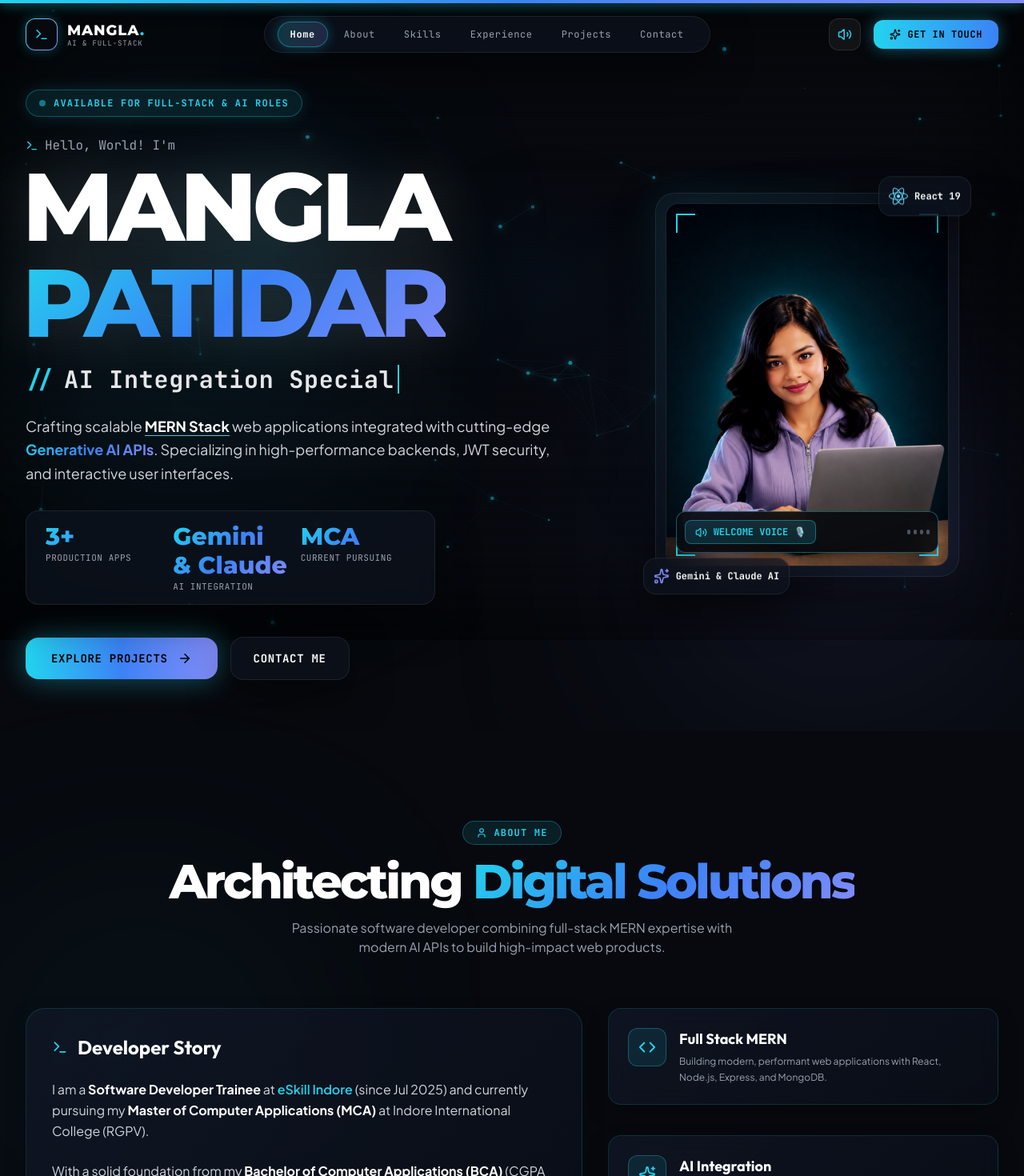
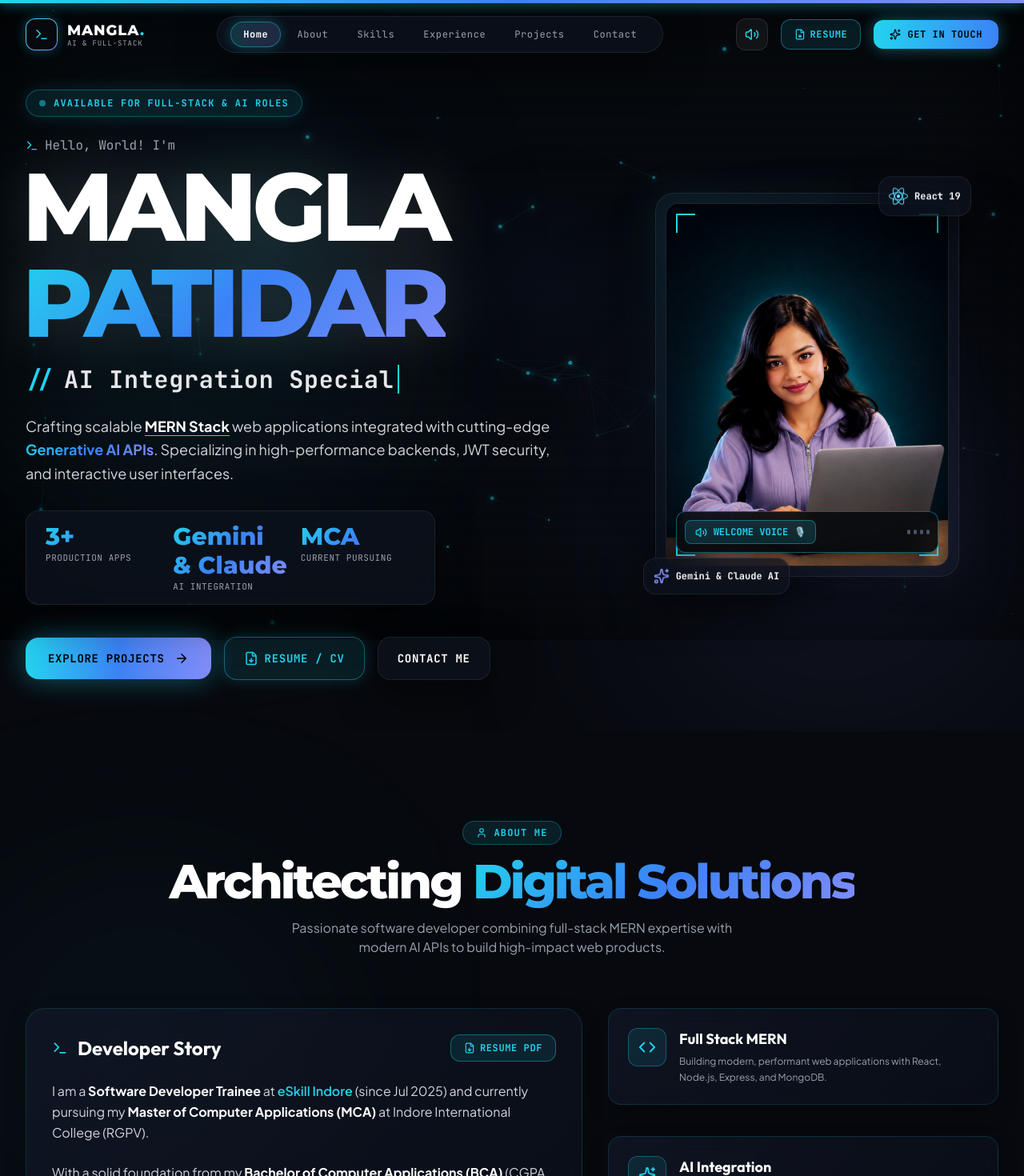
Before and after one commit to manglapatidar/Moni-Portfolio, a React (Vite) app: page / in a window 1280 px wide. Shown: the top 1470 px of the page at 80% size. Built offline with nearby package versions, Linux system fonts and the light colour scheme.

Commit message:
Add Download Resume PDF options in Hero CTAs, Navbar, and About section

```diff
--- a/src/components/About.jsx
+++ b/src/components/About.jsx
@@ -1,6 +1,6 @@
 import React from 'react';
 import { motion } from 'framer-motion';
-import { User, GraduationCap, Briefcase, Award, Sparkles, Terminal, Code, Cpu, ShieldCheck } from 'lucide-react';
+import { User, GraduationCap, Briefcase, Award, Sparkles, Terminal, Code, Cpu, ShieldCheck, FileDown } from 'lucide-react';
 import { sound } from '../utils/SoundEngine';
 
 const highlights = [
@@ -58,9 +58,24 @@ const About = () => {
             className="lg:col-span-7 glass-card rounded-3xl p-8 border border-white/10 flex flex-col justify-between"
           >
             <div>
-              <div className="flex items-center space-x-3 mb-6">
-                <Terminal size={20} className="text-[var(--color-cyan-accent)]" />
-                <h3 className="font-heading text-2xl font-bold text-white">Developer Story</h3>
+              <div className="flex items-center justify-between mb-6">
+                <div className="flex items-center space-x-3">
+                  <Terminal size={20} className="text-[var(--color-cyan-accent)]" />
+                  <h3 className="font-heading text-2xl font-bold text-white">Developer Story</h3>
+                </div>
+
+                <a
+                  href="/resume.pdf"
+                  download="Mangla_Patidar_Resume.pdf"
+                  target="_blank"
+                  rel="noreferrer"
+                  onMouseEnter={() => sound.playHover()}
+                  onClick={() => sound.playClick()}
+                  className="flex items-center space-x-1.5 px-4 py-2 rounded-xl border border-[var(--color-cyan-accent)]/40 bg-[var(--color-cyan-accent)]/10 text-[var(--color-cyan-accent)] font-mono text-xs font-bold uppercase tracking-wider hover:bg-[var(--color-cyan-accent)] hover:text-black transition-all interactive"
+                >
+                  <FileDown size={14} />
+                  <span>Resume PDF</span>
+                </a>
               </div>
 
               <p className="text-gray-300 text-base leading-relaxed mb-6 font-sans">
--- a/src/components/Hero.jsx
+++ b/src/components/Hero.jsx
@@ -1,6 +1,6 @@
 import React, { useState, useEffect, useCallback } from 'react';
 import { motion, useMotionValue, useTransform, useSpring, AnimatePresence } from 'framer-motion';
-import { ArrowRight, Terminal, Sparkles, Mic, Volume2 } from 'lucide-react';
+import { ArrowRight, Terminal, Sparkles, Mic, Volume2, FileDown } from 'lucide-react';
 import { FaReact } from 'react-icons/fa';
 import { sound } from '../utils/SoundEngine';
 
@@ -339,17 +339,30 @@ const Hero = () => {
               href="#projects"
               onMouseEnter={() => sound.playHover()}
               onClick={() => sound.playClick()}
-              className="group flex items-center space-x-3 bg-gradient-to-r from-[var(--color-cyan-accent)] via-[var(--color-blue-accent)] to-[var(--color-violet-accent)] text-black px-8 py-4 rounded-2xl font-bold font-mono text-sm tracking-wider uppercase shadow-[0_0_35px_rgba(34,211,238,0.4)] hover:shadow-[0_0_50px_rgba(129,140,248,0.7)] hover:scale-105 transition-all interactive"
+              className="group flex items-center space-x-3 bg-gradient-to-r from-[var(--color-cyan-accent)] via-[var(--color-blue-accent)] to-[var(--color-violet-accent)] text-black px-7 py-4 rounded-2xl font-bold font-mono text-xs sm:text-sm tracking-wider uppercase shadow-[0_0_35px_rgba(34,211,238,0.4)] hover:shadow-[0_0_50px_rgba(129,140,248,0.7)] hover:scale-105 transition-all interactive"
             >
               <span>Explore Projects</span>
               <ArrowRight size={18} className="group-hover:translate-x-1.5 transition-transform" />
             </a>
 
             <a
+              href="/resume.pdf"
+              download="Mangla_Patidar_Resume.pdf"
+              target="_blank"
+              rel="noreferrer"
+              onMouseEnter={() => sound.playHover()}
+              onClick={() => sound.playClick()}
+              className="flex items-center space-x-2 px-6 py-4 rounded-2xl border border-[var(--color-cyan-accent)]/40 bg-[var(--color-cyan-accent)]/10 text-[var(--color-cyan-accent)] font-mono text-xs sm:text-sm font-bold tracking-wider uppercase hover:bg-[var(--color-cyan-accent)] hover:text-black shadow-[0_0_20px_rgba(34,211,238,0.2)] transition-all interactive"
+            >
+              <FileDown size={18} />
+              <span>Resume / CV</span>
+            </a>
+
+            <a
               href="#contact"
               onMouseEnter={() => sound.playHover()}
               onClick={() => sound.playClick()}
-              className="flex items-center space-x-2 px-7 py-4 rounded-2xl border border-white/20 glass-panel hover:bg-white/10 text-white font-mono text-sm font-semibold tracking-wider uppercase hover:border-[var(--color-cyan-accent)] transition-all interactive"
+              className="flex items-center space-x-2 px-6 py-4 rounded-2xl border border-white/20 glass-panel hover:bg-white/10 text-white font-mono text-xs sm:text-sm font-semibold tracking-wider uppercase hover:border-[var(--color-cyan-accent)] transition-all interactive"
             >
               <span>Contact Me</span>
             </a>
--- a/src/components/Navbar.jsx
+++ b/src/components/Navbar.jsx
@@ -1,6 +1,6 @@
 import React, { useState, useEffect } from 'react';
 import { motion, AnimatePresence } from 'framer-motion';
-import { Menu, X, Volume2, VolumeX, Sparkles, Terminal } from 'lucide-react';
+import { Menu, X, Volume2, VolumeX, Sparkles, Terminal, FileDown } from 'lucide-react';
 import { sound } from '../utils/SoundEngine';
 
 const navItems = [
@@ -129,6 +129,20 @@ const Navbar = () => {
             )}
           </button>
 
+          {/* Resume Download CTA */}
+          <a
+            href="/resume.pdf"
+            download="Mangla_Patidar_Resume.pdf"
+            target="_blank"
+            rel="noreferrer"
+            onMouseEnter={() => sound.playHover()}
+            onClick={() => sound.playClick()}
+            className="flex items-center space-x-1.5 px-4 py-2.5 rounded-xl border border-[var(--color-cyan-accent)]/40 bg-[var(--color-cyan-accent)]/10 text-[var(--color-cyan-accent)] text-xs font-bold font-mono uppercase tracking-wider hover:bg-[var(--color-cyan-accent)] hover:text-black transition-all interactive"
+          >
+            <FileDown size={14} />
+            <span>Resume</span>
+          </a>
+
           {/* Hire Me / Contact CTA */}
           <a
             href="#contact"
@@ -143,6 +157,17 @@ const Navbar = () => {
 
         {/* Mobile Controls & Hamburger */}
         <div className="flex md:hidden items-center space-x-3">
+          <a
+            href="/resume.pdf"
+            download="Mangla_Patidar_Resume.pdf"
+            target="_blank"
+            rel="noreferrer"
+            className="p-2 rounded-lg border border-[var(--color-cyan-accent)]/40 bg-[var(--color-cyan-accent)]/10 text-[var(--color-cyan-accent)] text-xs font-bold font-mono flex items-center space-x-1"
+          >
+            <FileDown size={14} />
+            <span>CV</span>
+          </a>
+
           <button
             onClick={toggleAudio}
             className="p-2 rounded-lg border border-white/10 bg-white/5 text-gray-300"
@@ -183,7 +208,17 @@ const Navbar = () => {
                   {item.name}
                 </a>
               ))}
-              <div className="pt-4 border-t border-white/10 flex justify-center">
+              <div className="pt-4 border-t border-white/10 flex flex-col space-y-3">
+                <a
+                  href="/resume.pdf"
+                  download="Mangla_Patidar_Resume.pdf"
+                  target="_blank"
+                  rel="noreferrer"
+                  className="w-full text-center py-3 rounded-xl border border-[var(--color-cyan-accent)]/40 bg-[var(--color-cyan-accent)]/10 text-[var(--color-cyan-accent)] font-bold font-mono text-xs uppercase tracking-wider flex items-center justify-center space-x-2"
+                >
+                  <FileDown size={16} />
+                  <span>Download Resume PDF</span>
+                </a>
                 <a
                   href="#contact"
                   onClick={() => handleLinkClick('#contact')}
```
